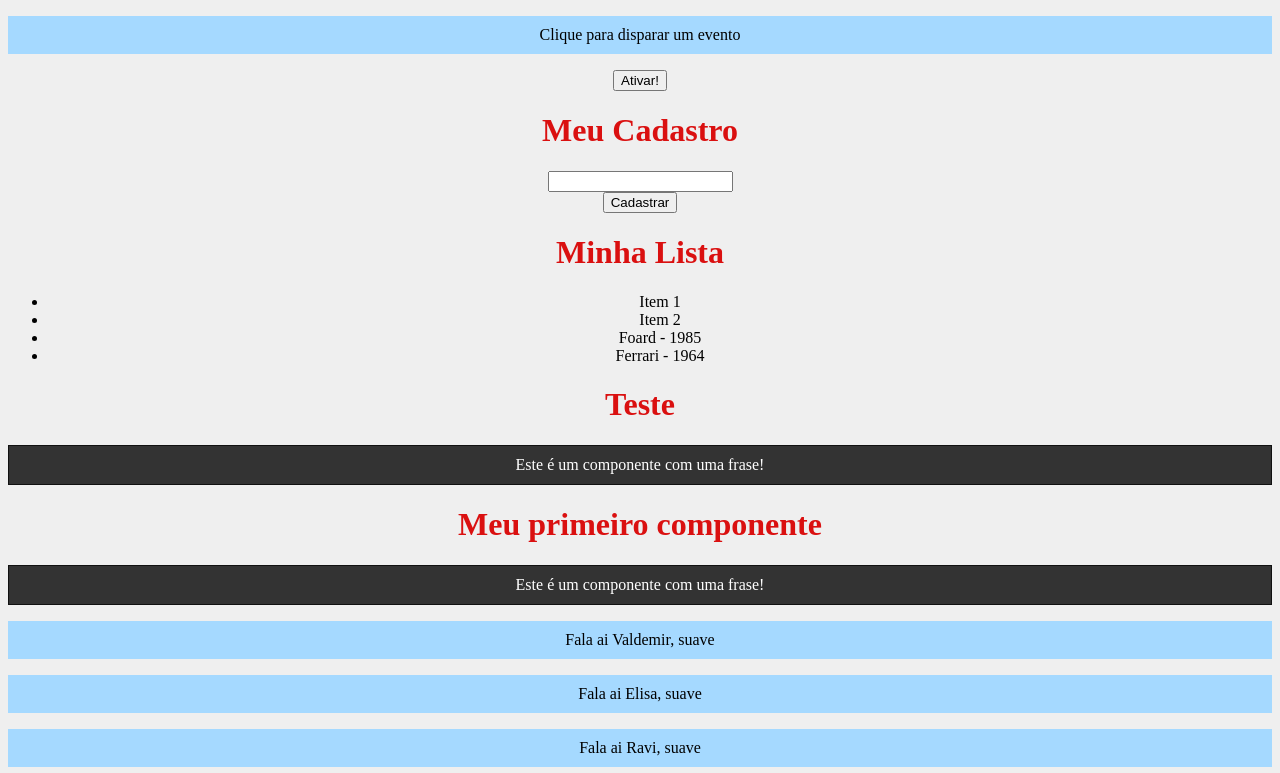
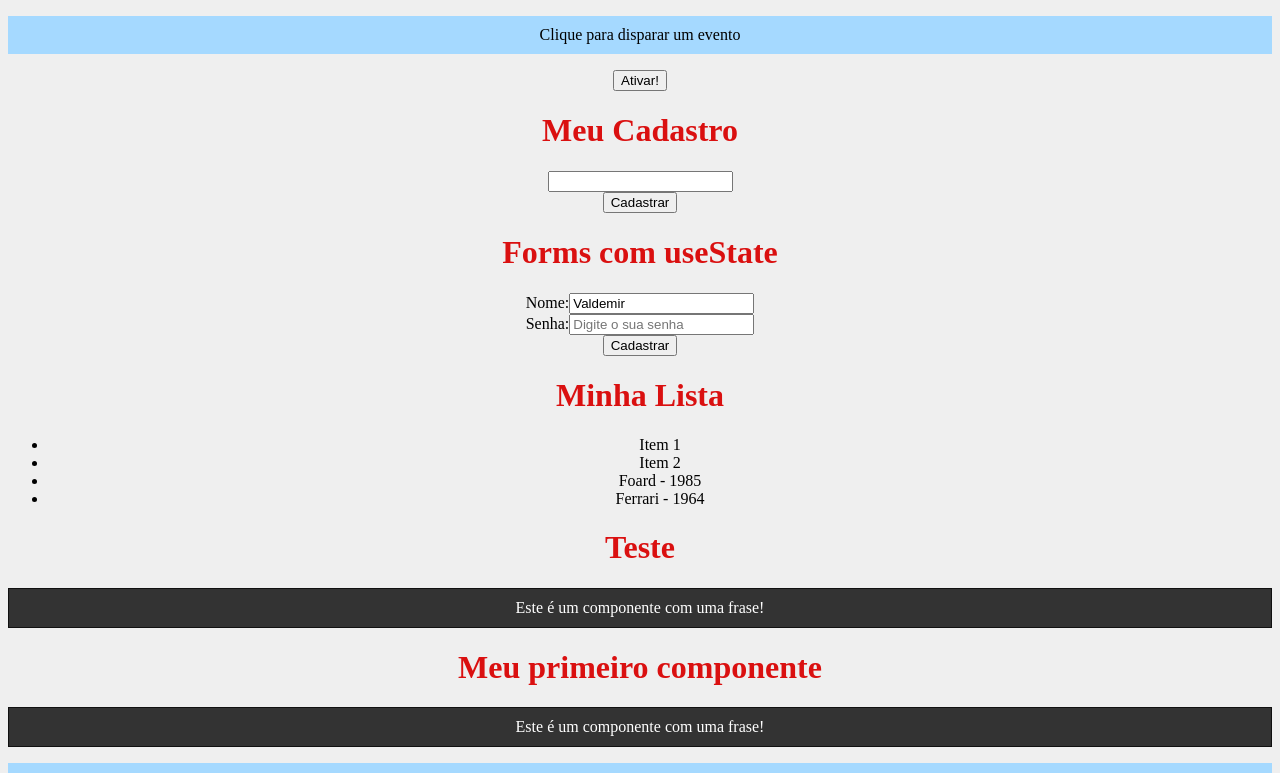
Before and after one commit to valdemir47/meu-projeto-react, a React (Create React App) app: page / in a window 1280 px wide. Shown: the top 773 px of the page. Built offline with nearby package versions, Linux system fonts and the light colour scheme.

Commit message:
aula Hook useState

```diff
--- a/src/App.js
+++ b/src/App.js
@@ -7,6 +7,7 @@ import Pessoa2 from './components/Pessoa';
 import List from './components/List';
 import Evento from './components/Evento';
 import Form from './components/Forms';
+import FormsUseState from './components/FormsUseState';
 
 
 
@@ -26,6 +27,7 @@ function App() {
     <div className="App"> {/*os elementos tem que ta dentro de um elemento PAI* - className (não Class)*/}
       <Evento numero="1" />
       <Form />
+      <FormsUseState />
       <List />
       <h1>Teste</h1>
       <frase />
--- /dev/null
+++ b/src/components/FormsUseState.js
@@ -0,0 +1,48 @@
+import { useState } from "react"; //importando o hook useState
+function FormsUseState() {
+    function CadastrarUsuario(e) {
+        e.preventDefault()
+        console.log(name)
+        console.log(`Usuário ${name} foi cadastr com a senha ${password}`)
+    }
+
+    const [name, setName] = useState('Valdemir') //usando o useState
+    //name(nome que tá). setName(nome q vai receber para mudar) | Valdemir serpa i valor defult
+
+    const [password, setPassword] = useState('Valdemir')
+
+    return (
+        <div>
+            <h1> Forms com useState</h1>
+            <form onSubmit={CadastrarUsuario}>
+                <div>
+                    <label htmlFor="name">Nome:</label>
+                    <input
+                        type="text"
+                        id="name"
+                        name="name"
+                        value={name}
+                        placeholder="Digite seu nome"
+                        onChange={(e) => setName(e.target.value)} /> {/*vai puxar la da const - setando*/}
+
+                </div>
+                <div>
+                    <label htmlFor="password">Senha:</label>
+                    <input
+                        type="password"
+                        id="password"
+                        name="password"
+                        placeholder="Digite o sua senha"
+                        onChange={(e) => setPassword(e.target.value)} />
+                </div>
+
+                <div>
+                    <input type="submit" value={"Cadastrar"} />
+                </div>
+            </form>
+
+        </div>
+    )
+}
+
+export default FormsUseState
```
Also changed, not shown: src/components/Forms.js (+6 -6 lines), 1 other file (tests, documents, lock files or other folders).
